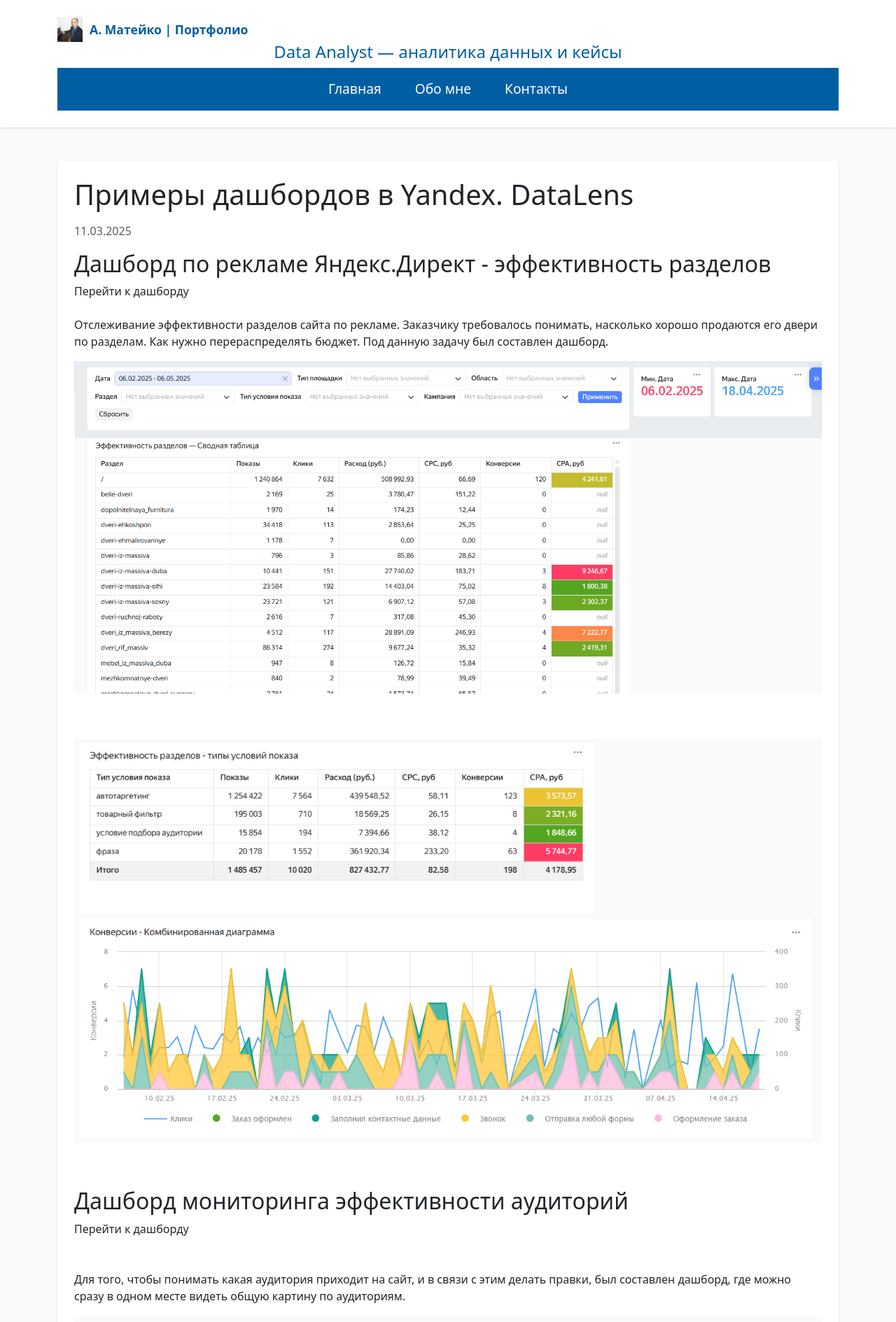
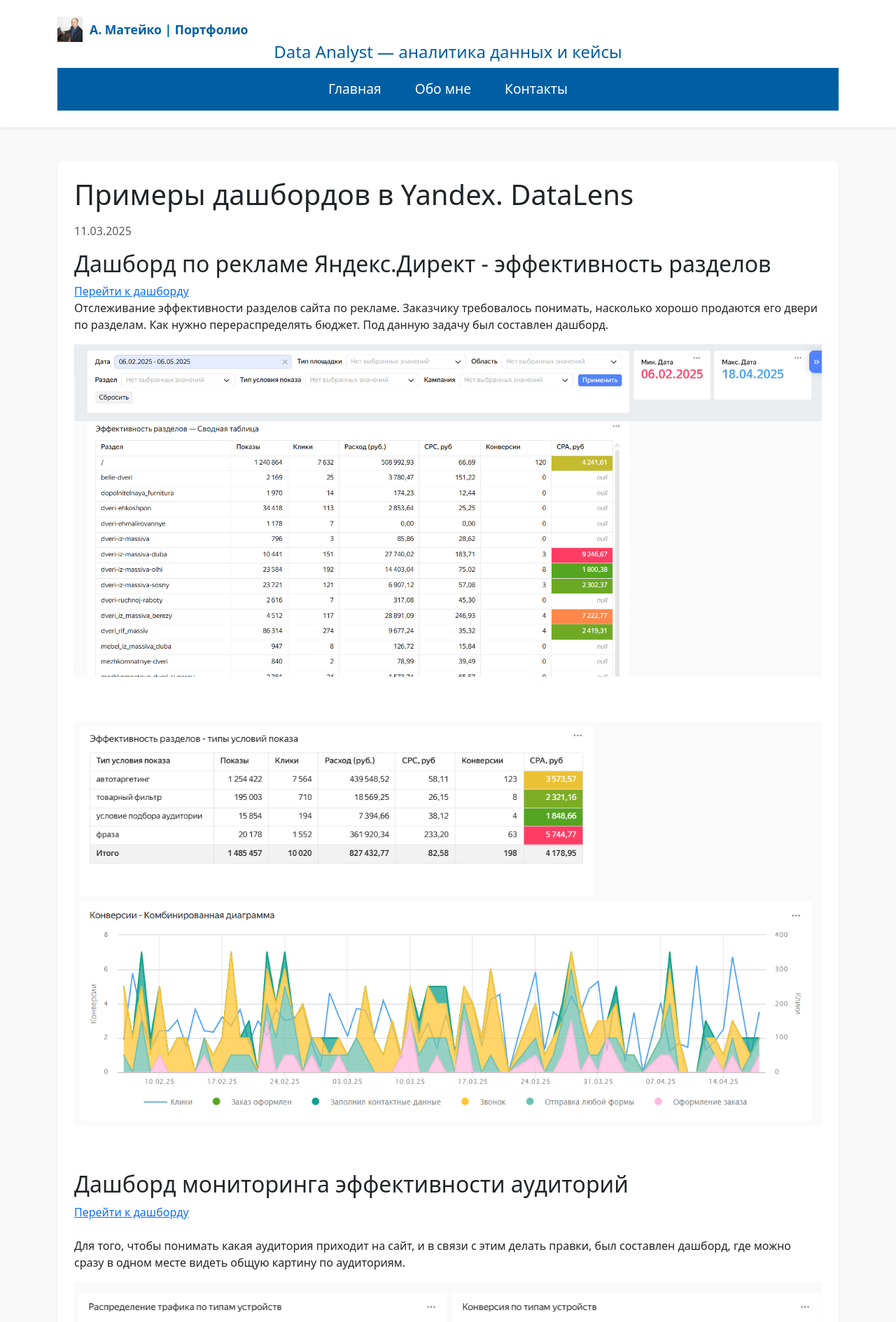
Before and after one commit to matejkoas/matejkoas.github.io, a Jekyll site: the page built from _cases/case9_datalens.md, in a window 1280 px wide. Shown: the top 1889 px of the page at 70% size. Built offline with Jekyll 4.4.1, drawn with Linux system fonts in a browser that asks for light colours.

Commit message:
edit class link

```diff
--- a/_cases/case9_datalens.md
+++ b/_cases/case9_datalens.md
@@ -8,7 +8,7 @@ description: Примеры дашбордов в DataLens
 
 ## Дашборд по рекламе Яндекс.Директ - эффективность разделов
 
-<a href="https://datalens.yandex.cloud/aez9awcksj96x?state=d99f4d47530&_no_controls=1" class="navbar-brand d-flex align-items-center">
+<a href="https://datalens.yandex.cloud/aez9awcksj96x?state=d99f4d47530&_no_controls=1">
           Перейти к дашборду</a>
 <br>
 Отслеживание эффективности разделов сайта по рекламе. Заказчику требовалось понимать, насколько хорошо продаются его двери по разделам. Как нужно перераспределять бюджет. Под данную задачу был составлен дашборд.
@@ -27,7 +27,7 @@ description: Примеры дашбордов в DataLens
 
 ## Дашборд мониторинга эффективности аудиторий
 
-<a href="https://datalens.yandex.cloud/aez9awcksj96x" class="navbar-brand d-flex align-items-center">
+<a href="https://datalens.yandex.cloud/aez9awcksj96x">
           Перейти к дашборду</a>
 <br>
 <br>
@@ -39,7 +39,7 @@ description: Примеры дашбордов в DataLens
 
 ## Рейтинг ключей в маркетлейсах
 
-<a href="https://datalens.yandex.cloud/788k5tif5tngu?_no_controls=1" class="navbar-brand d-flex align-items-center">
+<a href="https://datalens.yandex.cloud/788k5tif5tngu?_no_controls=1">
           Перейти к дашборду</a>
 <br>
 
@@ -53,7 +53,7 @@ description: Примеры дашбордов в DataLens
 <br>
 
 ## Мониторинг Интернет соединения
-<a href="https://datalens.yandex.cloud/4mtbyn513gc2r" class="navbar-brand d-flex align-items-center">
+<a href="https://datalens.yandex.cloud/4mtbyn513gc2r" >
           Перейти к дашборду</a>
 
 Интернет соединение было неустойчивым, а провайдер со своей стороны говорил, что у него все в порядке, как он наблюдает - сигнал не прерывается. Да, да - в Сербии такое бывает. Но перебои то и дело возникали. Сначала на 1-2 секунды с периодичностью 5-10 минут. Затем все чаще. И интервалы сбоев были все длиннее.
```
